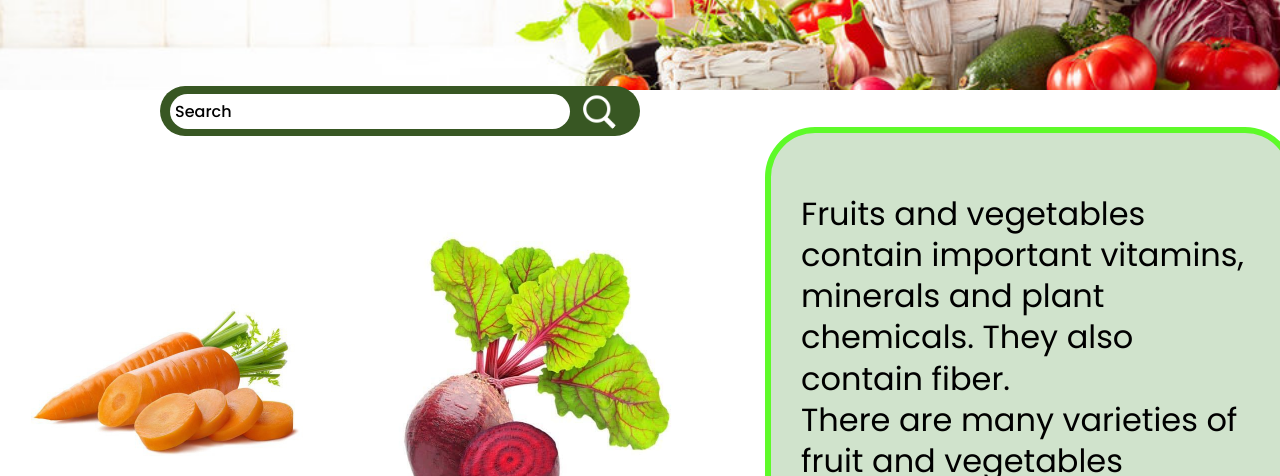
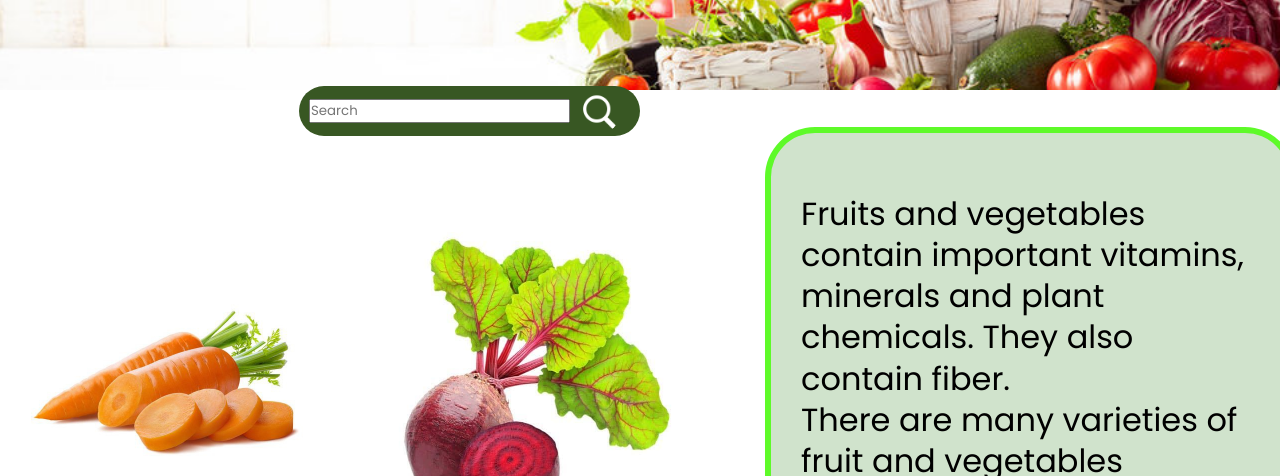
Before and after one commit to thabiseak/green-basket, a plain HTML site: page index.html in a window 1280 px wide. Shown: the part 324-800 px from the top of the page. Drawn offline with Linux system fonts and the light colour scheme.

Commit message:
index.html

```diff
--- a/index.html
+++ b/index.html
@@ -29,7 +29,7 @@
         <h1 class="banner__h1">Fresh & Healthy</h1>
         <h1 class="banner__h1-1">VEGETABLES</h1>
             <div class="search__box">
-                <input type="text" placeholder="Search" class="search__input">
+                <input type="text" placeholder="Search" class="search_input">
                 <div >
                     <img class="search__button" src=".\assets\search-icon.png" alt="search">
                 </div>
```
